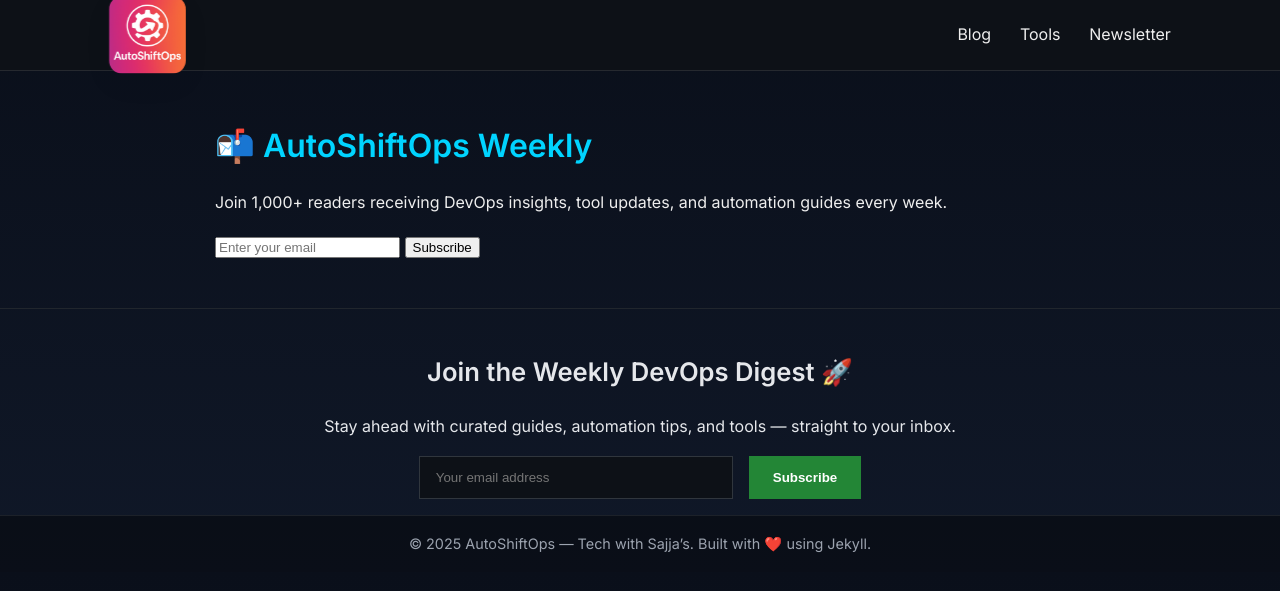
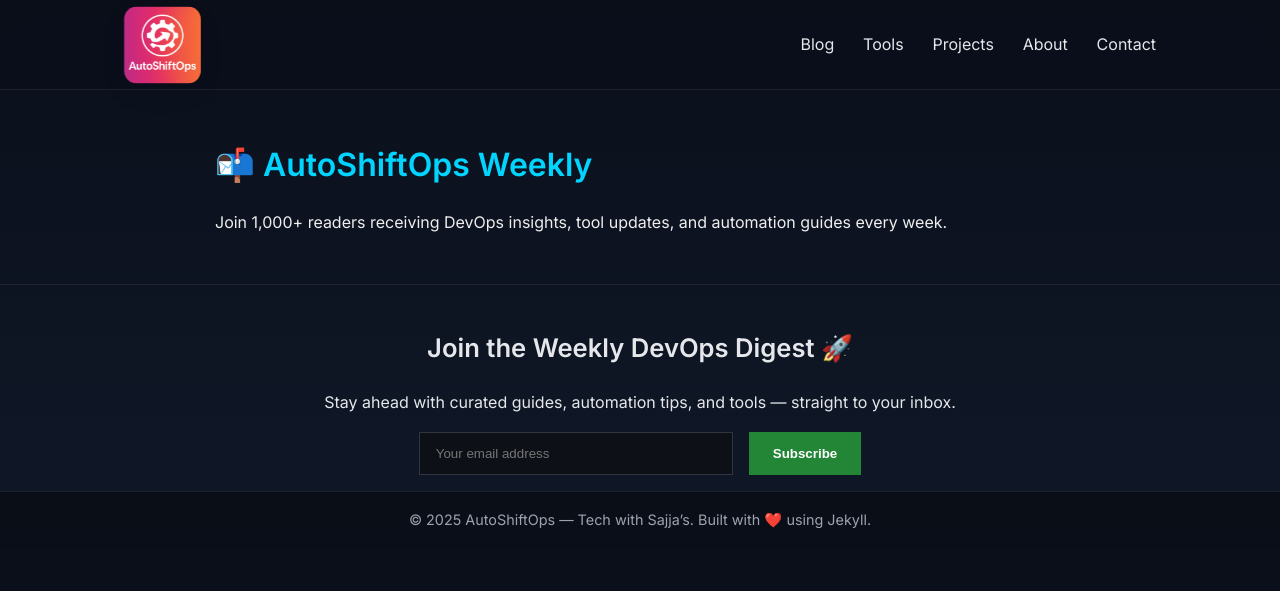
Before and after one commit to AutoShiftOps/autoshiftops.github.io, a Jekyll site: the page built from contact.md, in a window 1280 px wide. Shown: the top 591 px of the page. Built offline with Jekyll 4.4.1, drawn with Linux system fonts in a browser that asks for light colours.

Commit message:
resize image

```diff
--- a/_includes/header.html
+++ b/_includes/header.html
@@ -10,7 +10,9 @@
     <nav class="site-nav">
       <a href="{{ '/blog/' | relative_url }}">Blog</a>
       <a href="{{ '/tools/' | relative_url }}">Tools</a>
-      <a href="{{ '/newsletter/' | relative_url }}">Newsletter</a>
+      <a href="{{ '/projects/' | relative_url }}">Projects</a>
+      <a href="{{ '/about/' | relative_url }}">About</a>
+      <a href="{{ '/contact/' | relative_url }}">Contact</a>
     </nav>
   </div>
 </header>
--- a/assets/css/custom.css
+++ b/assets/css/custom.css
@@ -143,59 +143,87 @@
 }
 
 /* === Header === */
-
-
-/* === Header Navigation === */
 .site-header {
-  background: #0d1117;
-  border-bottom: 1px solid rgba(255, 255, 255, 0.1);
+  background: rgba(10, 15, 26, 0.85);
+  backdrop-filter: blur(10px);
+  border-bottom: 1px solid rgba(255, 255, 255, 0.08);
   position: sticky;
   top: 0;
-  z-index: 1000;
+  z-index: 100;
+  padding: 0.6rem 0;
 }
 
-.header-container {
-  max-width: 1100px;
-  margin: 0 auto;
+.site-header .container {
   display: flex;
   justify-content: space-between;
   align-items: center;
-  padding: 0.8rem 1.2rem;
+  height: 70px;               /* fixed container height you want to keep */
+  overflow: visible;          /* allow logo to overflow if scaled */
 }
 
-.site-logo {
-  height: 40px;
-  width: auto;
-  display: block;
+.logo a {
+  font-weight: 700;
+  font-size: 1.6rem;
+  color: #ffffff;
+  text-decoration: none;
+  letter-spacing: 0.5px;
+  display: inline-block;
+  height: 48px;
+  line-height: 1;
 }
 
 .site-nav {
   display: flex;
-  gap: 1.8rem;
+  align-items: center;
 }
 
 .site-nav a {
-  color: #eee;
+  color: #e5e7eb;
   text-decoration: none;
+  margin-left: 1.8rem;
   font-weight: 500;
-  transition: color 0.2s ease, transform 0.2s ease;
+  transition: color 0.2s ease;
 }
 
 .site-nav a:hover {
-  color: #00d4ff;
-  transform: translateY(-2px);
+  color: #60a5fa;
 }
 
-/* Mobile header */
-@media (max-width: 700px) {
-  .header-container {
-    flex-direction: column;
-    gap: 0.8rem;
-  }
+/* Logo: rounded corners with subtle shadow to blend into page */
+.site-header .site-logo {
+  display: block;
+  height: 70px;
+  width: auto;
+  object-fit: contain;
+  border-radius: 8px;               /* rounded corners */
+  background: transparent;
+  box-shadow: 0 6px 18px rgba(0,0,0,0.06); /* soft edge for blending */
+}
 
-  .site-nav {
-    gap: 1rem;
-  }
+/* keep header height/layout, scale logo visually (doesn't affect document flow) */
+.site-header .container {
+  height: 70px;               /* fixed container height you want to keep */
+  align-items: center;
+  overflow: visible;          /* allow logo to overflow if scaled */
+}
+
+/* keep a small intrinsic size so layout remains stable, then scale */
+.logo a { display: inline-block; height: 48px; line-height: 1; }
+.site-logo {
+  max-height: 48px;
+  width: auto;
+  display: block;
+  transform-origin: left center;
+  /* add a small downward offset before scaling to create top gap */
+  transform: translateY(4px) scale(1.6);
+  will-change: transform;
+  margin-top: 0;
+}
+/* responsive: reduce offset/scale on small screens */
+@media (max-width: 480px) {
+  .site-header .container { height: 5px; }
+  .logo a { height: 34px; }
+  .site-logo { max-height: 34px; transform: translateY(2px) scale(1.15); }
 }
 
 /* === Hero Section === */
@@ -545,43 +573,6 @@
   background: transparent !important;
 }
 
-/* Logo: rounded corners with subtle shadow to blend into page */
-.site-header .site-logo {
-  display: block;
-  height: 70px;
-  width: auto;
-  object-fit: contain;
-  border-radius: 8px;               /* rounded corners */
-  background: transparent;
-  box-shadow: 0 6px 18px rgba(0,0,0,0.06); /* soft edge for blending */
-}
-
-/* keep header height/layout, scale logo visually (doesn't affect document flow) */
-.site-header .container {
-  height: 70px;               /* fixed container height you want to keep */
-  align-items: center;
-  overflow: visible;          /* allow logo to overflow if scaled */
-}
-
-/* keep a small intrinsic size so layout remains stable, then scale */
-.logo a { display: inline-block; height: 48px; line-height: 1; }
-.site-logo {
-  max-height: 48px;
-  width: auto;
-  display: block;
-  transform-origin: left center;
-  /* add a small downward offset before scaling to create top gap */
-  transform: translateY(4px) scale(1.6);
-  will-change: transform;
-  margin-top: 0;
-}
-/* responsive: reduce offset/scale on small screens */
-@media (max-width: 480px) {
-  .site-header .container { height: 5px; }
-  .logo a { height: 34px; }
-  .site-logo { max-height: 34px; transform: translateY(2px) scale(1.15); }
-}
-
 /* === Code & Syntax Highlighting === */
 pre,
 code {
@@ -802,17 +793,6 @@
   color: #00d4ff;
 }
 
-.post-list {
-  list-style: none;
-  padding: 0;
-}
-
-.post-list li {
-  margin: 1.2rem 0;
-  padding-bottom: 1rem;
-  border-bottom: 1px solid rgba(255,255,255,0.1);
-}
-
 .tool-grid {
   display: grid;
   gap: 1.5rem;
@@ -830,14 +810,3 @@
   transform: translateY(-5px);
   background: rgba(255,255,255,0.1);
 }
-
-.btn {
-  display: inline-block;
-  margin-top: 0.5rem;
-  padding: 0.4rem 0.9rem;
-  background: #00d4ff;
-  color: #111;
-  border-radius: 8px;
-  font-weight: 600;
-  text-decoration: none;
-}
--- a/newsletter.md
+++ b/contact.md
@@ -1,15 +1,15 @@
 ---
 layout: default
-title: "Newsletter"
-permalink: /newsletter/
+title: "Contact Us"
+permalink: /contact/
 ---
 
 <section class="page-section">
   <h1>📬 AutoShiftOps Weekly</h1>
   <p>Join 1,000+ readers receiving DevOps insights, tool updates, and automation guides every week.</p>
 
-  <form action="https://subscribe-forms.beehiiv.com/82e8a094-ab5c-4e67-9fed-11ba8764f2a2" method="POST" class="newsletter-form">
+  <!-- <form action="https://subscribe-forms.beehiiv.com/82e8a094-ab5c-4e67-9fed-11ba8764f2a2" method="POST" class="newsletter-form">
     <input type="email" name="email" placeholder="Enter your email" required>
     <button type="submit">Subscribe</button>
-  </form>
+  </form> -->
 </section>
```
Also changed, not shown: about.md (+2 -1 lines), blog.md (+1 -1 lines), privacy-policy.md (deleted, +0 -5 lines), projects.md (added, +5 -0 lines), terms.md (deleted, +0 -5 lines), README.md.
